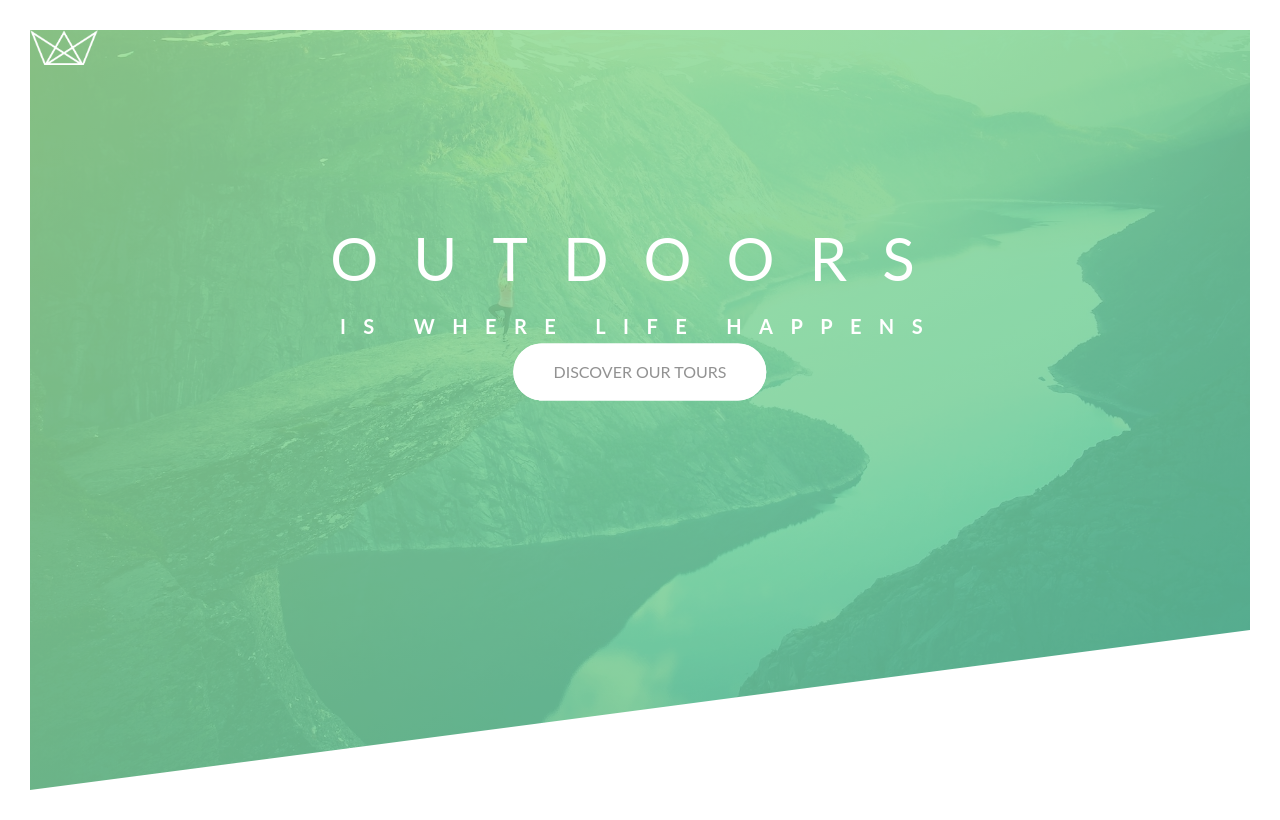
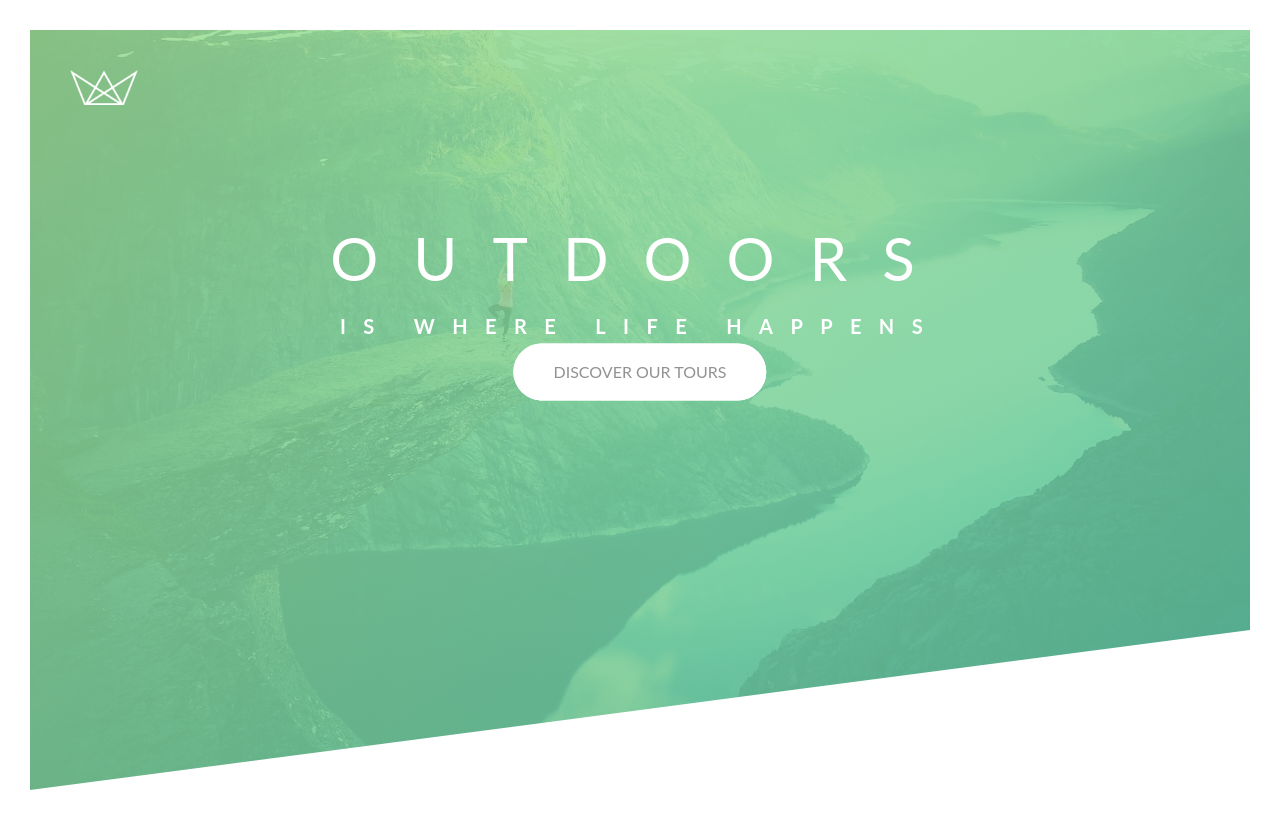
Before and after one commit to Sebastian0916/SemilleroDanna, an Angular app in the folder proyecto-sass/: page / in a window 1280 px wide. Built offline with nearby package versions, Linux system fonts and the light colour scheme.

Commit message:
Ajuste clases posicionamiento

```diff
--- a/proyecto-sass/src/app/app.component.html
+++ b/proyecto-sass/src/app/app.component.html
@@ -1,6 +1,6 @@
  <header class="header position-relative background-cover background-position-top ">
-  <div class="header__logo-box position-absolute">
-      <img src="../assets/imagenes/logo-white.png" alt="Logo" class="header__logo">
+  <div class="header__logo-box ">
+      <img src="../assets/imagenes/logo-white.png" alt="Logo" class="header__logo position-absolute">
   </div>
 
   <div class="header__text-box position-absolute text-aling-center">
@@ -9,6 +9,6 @@
           <span class="heading-primary--sub display-block ">is where life happens</span>
       </h1>
 
-      <a href="#section-tours" class="btn btn--white btn--animated display-inline-block  text-transform-uppercase text-decoration ">Discover our tours</a>
+      <a href="#section-tours" class="btn btn--white btn--animated  display-inline-block  text-transform-uppercase text-decoration-none ">Discover our tours</a>
   </div>
 </header>
--- a/proyecto-sass/src/app/app.component.scss
+++ b/proyecto-sass/src/app/app.component.scss
@@ -95,9 +95,8 @@
       transform: scaleX(1.4) scaleY(1.6);
       opacity: 0;
     }
+    &-animated {
+      animation: moveInBotton 0.5s ease-out 0.75s;
+      animation-fill-mode: backwards;
+    }
   }
-
-  .btn-animated {
-    animation: moveInBotton 0.5s ease-out 0.75s;
-    animation-fill-mode: backwards;
-  }
--- a/proyecto-sass/src/app/utilities/utilities.scss
+++ b/proyecto-sass/src/app/utilities/utilities.scss
@@ -32,6 +32,6 @@
     text-transform: uppercase;
 }
 
-.text-decoration{
+.text-decoration-none{
     text-decoration: none;
 }
```
